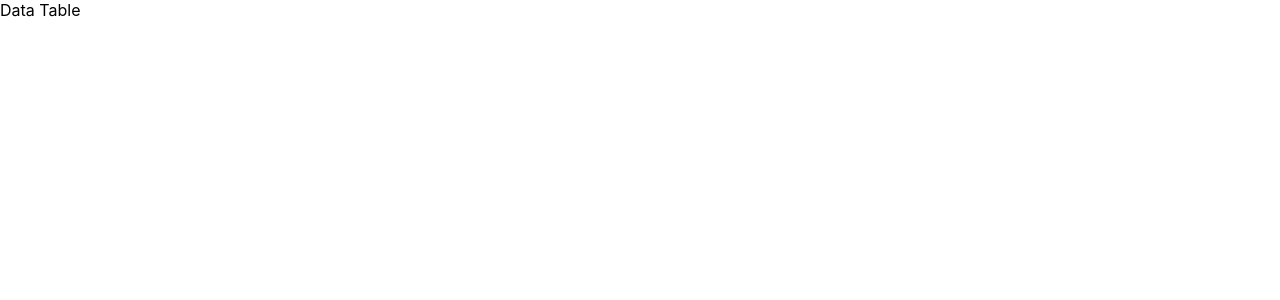
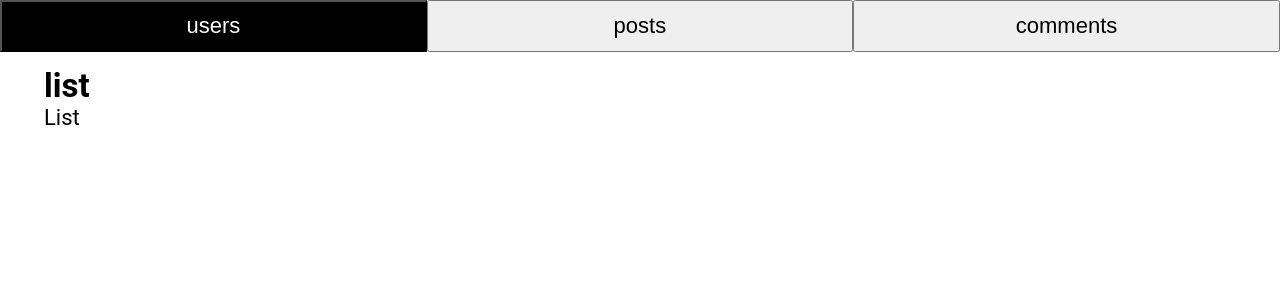
Before and after one commit to nvsmith/data-table, a React (Create React App) app: page / in a window 1280 px wide. Shown: the top 300 px of the page. Built offline with nearby package versions, Linux system fonts and the light colour scheme; no server answers.

Commit message:
Create logic for useState and useEffect. Create Button and form components. Add new styles.

```diff
--- a/src/App.js
+++ b/src/App.js
@@ -1,5 +1,35 @@
+import { useState, useEffect } from "react";
+import Form from "./Form";
+import List from "./List";
+
 function App() {
-    return <div className="App">Data Table</div>;
+    const API_URL = "https://jsonplaceholder.typicode.com/";
+    const [requestType, setRequestType] = useState("users");
+    // Data received from API
+    const [items, setItems] = useState([]);
+
+    useEffect(() => {
+        const fetchItems = async () => {
+            try {
+                const response = await fetch(`${API_URL}${requestType}`);
+                if (!response.ok) throw Error("Did not receive expected data");
+                const data = await response.json();
+                setItems(data);
+            } catch (err) {
+                console.log(err);
+            }
+        };
+        fetchItems();
+    }, [requestType]);
+
+    return (
+        <div className="App">
+            <Form
+                requestType={requestType}
+                setRequestType={setRequestType}
+            />
+            <List />
+        </div>
+    );
 }
-
 export default App;
--- /dev/null
+++ b/src/Button.js
@@ -0,0 +1,13 @@
+const Button = ({ buttonText, requestType, setRequestType }) => {
+    return (
+        <button
+            className={buttonText === requestType ? "selected" : null}
+            type="button"
+            onClick={() => setRequestType(buttonText)}
+        >
+            {buttonText}
+        </button>
+    );
+};
+
+export default Button;
--- /dev/null
+++ b/src/Form.js
@@ -0,0 +1,25 @@
+import Button from "./Button";
+
+const Form = ({ requestType, setRequestType }) => {
+    return (
+        <form onSubmit={(e) => e.preventDefault()}>
+            <Button
+                buttonText="users"
+                requestType={requestType}
+                setRequestType={setRequestType}
+            />
+            <Button
+                buttonText="posts"
+                requestType={requestType}
+                setRequestType={setRequestType}
+            />
+            <Button
+                buttonText="comments"
+                requestType={requestType}
+                setRequestType={setRequestType}
+            />
+        </form>
+    );
+};
+
+export default Form;
--- /dev/null
+++ b/src/List.js
@@ -0,0 +1,9 @@
+const List = () => {
+    return (
+        <ul>
+            <h2>list</h2>List
+        </ul>
+    );
+};
+
+export default List;
--- a/src/index.css
+++ b/src/index.css
@@ -1,13 +1,51 @@
-body {
-  margin: 0;
-  font-family: -apple-system, BlinkMacSystemFont, 'Segoe UI', 'Roboto', 'Oxygen',
-    'Ubuntu', 'Cantarell', 'Fira Sans', 'Droid Sans', 'Helvetica Neue',
-    sans-serif;
-  -webkit-font-smoothing: antialiased;
-  -moz-osx-font-smoothing: grayscale;
+* {
+    margin: 0;
+    padding: 0;
+    box-sizing: border-box;
 }
 
-code {
-  font-family: source-code-pro, Menlo, Monaco, Consolas, 'Courier New',
-    monospace;
+html {
+    font-size: 22px;
 }
+
+body {
+    min-height: 100vh;
+    font-family: "Roboto", sans-serif;
+    -webkit-font-smoothing: antialiased;
+    -moz-osx-font-smoothing: grayscale;
+}
+
+form {
+    width: 100%;
+    position: fixed;
+}
+
+button {
+    width: 33.33%;
+    padding: 0.5rem;
+    font-size: 1rem;
+}
+
+button.selected {
+    background-color: #000;
+    color: #fff;
+}
+
+ul {
+    padding: 3rem 2rem 1rem;
+}
+
+li {
+    margin-bottom: 1rem;
+}
+
+.table-container {
+    width: 100%;
+    overflow-y: auto;
+    padding-top: 52px;
+}
+
+td {
+    border: 1px solid #000;
+    padding: 0.25rem;
+}
```
